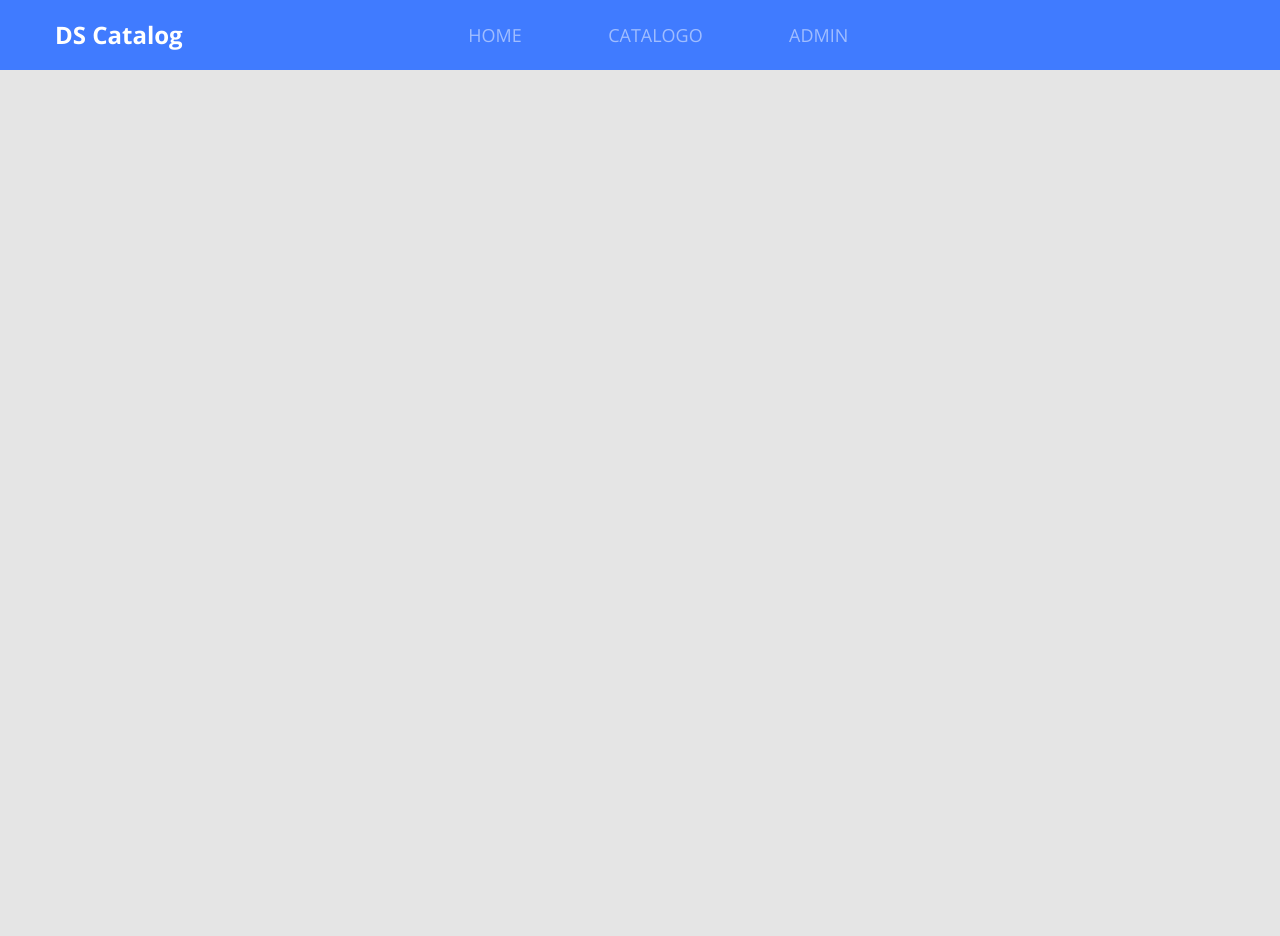
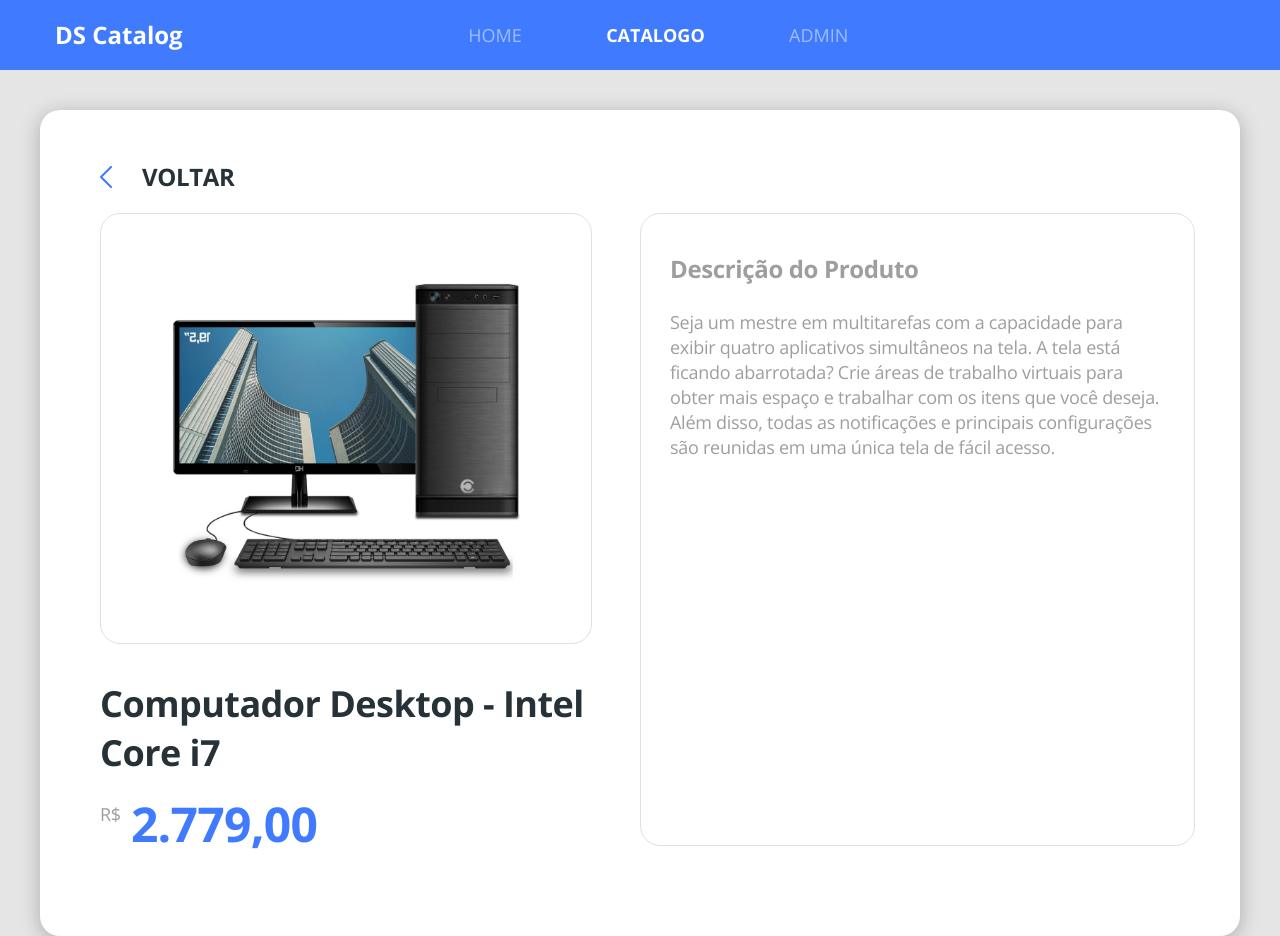
Before and after one commit to edsonalvesdev/dscatalog-bootcamp-devsuperior-2.0, a React (Create React App) app in the folder front-web/: page /products/1 in a window 1280 px wide. Before the commit the page ends 800 px from the top, so only its background shows below. Built offline with nearby package versions, Linux system fonts and the light colour scheme.

Commit message:
Add products details

```diff
--- a/front-web/src/Routes.tsx
+++ b/front-web/src/Routes.tsx
@@ -2,6 +2,7 @@
 import Navbar from './core/components/Navbar';
 import Admin from './pages/Admin';
 import Catalog from './pages/Catalog';
+import ProductDetails from './pages/Catalog/components/ProductDetails'
 import Home from './pages/Home'
 
 const Routes = () => (
@@ -11,8 +12,11 @@
             <Route path="/" exact>
                 <Home />
             </Route>
-            <Route path="/catalog">
+            <Route path="/products" exact>
                 <Catalog />
+            </Route>
+            <Route path="/products/:productId">
+                <ProductDetails />
             </Route>
             <Route path="/admin">
                 <Admin />
--- a/front-web/src/core/components/ButtonIcon/styles.scss
+++ b/front-web/src/core/components/ButtonIcon/styles.scss
@@ -12,4 +12,5 @@
     display: flex;
     align-items: center;
     justify-content: center;
+    color: #fff;
 }
--- a/front-web/src/core/components/Navbar/index.tsx
+++ b/front-web/src/core/components/Navbar/index.tsx
@@ -16,7 +16,7 @@
                     </NavLink>
                 </li>
                 <li>
-                    <NavLink to="/catalog" activeClassName="active">
+                    <NavLink to="/products" activeClassName="active">
                         CATALOGO
                     </NavLink>
                 </li>
--- /dev/null
+++ b/front-web/src/core/components/ProductPrice/index.tsx
@@ -0,0 +1,16 @@
+import './styles.scss';
+
+type Props = {
+    price: string;
+}
+
+const ProductPrice = ({ price }: Props) => (
+    <div className="product-price-container">
+        <span className="product-currency">R$</span>
+        <h3 className="product-price">
+            {price}
+        </h3>
+    </div>
+);
+
+export default ProductPrice;
--- /dev/null
+++ b/front-web/src/core/components/ProductPrice/styles.scss
@@ -0,0 +1,19 @@
+.product-price-container {
+    margin-top: 25px;
+    display: flex;
+}
+
+.product-currency {
+    font-size: 18px;
+    line-height: 25px;
+    letter-spacing: -0.015em;
+    color: #9E9E9E;
+}
+
+.product-price {
+    font-size: 32px;
+    line-height: 44px;
+    letter-spacing: -0.015em;
+    color: #407BFF;
+    margin-left: 10px;
+}
--- a/front-web/src/pages/Catalog/components/ProductCard/index.tsx
+++ b/front-web/src/pages/Catalog/components/ProductCard/index.tsx
@@ -1,4 +1,5 @@
 import { ReactComponent as Product } from '../../../../core/assets/images/product.svg';
+import ProductPrice from '../../../../core/components/ProductPrice'
 import './styles.scss';
 
 const ProductCard = () => (
@@ -8,10 +9,7 @@
             <h6 className="product-name">
                 Computador Desktop - Intel Core i7
             </h6>
-            <div className="product-price-container">
-                <span className="product-currency">R$</span>
-                <h3 className="product-price">2.799,00</h3>
-            </div>
+            <ProductPrice price="2.779,00"/>
         </div>
     </div>
 );
--- a/front-web/src/pages/Catalog/components/ProductCard/styles.scss
+++ b/front-web/src/pages/Catalog/components/ProductCard/styles.scss
@@ -14,24 +14,5 @@
     font-size: 18px;
     line-height: 25px;
     letter-spacing: -0.015em;
+    color: #263238;
 }
-
-.product-price-container {
-    margin-top: 25px;
-    display: flex;
-}
-
-.product-currency {
-    font-size: 18px;
-    line-height: 25px;
-    letter-spacing: -0.015em;
-    color: #9E9E9E;
-}
-
-.product-price {
-    font-size: 32px;
-    line-height: 44px;
-    letter-spacing: -0.015em;
-    color: #407BFF;
-    margin-left: 10px;
-}
--- /dev/null
+++ b/front-web/src/pages/Catalog/components/ProductDetails/index.tsx
@@ -0,0 +1,50 @@
+import { useParams } from 'react-router';
+import { Link } from 'react-router-dom';
+import { ReactComponent as ArrowIcon } from '../../../../core/assets/images/arrow.svg'
+import { ReactComponent as ProductImage } from '../../../../core/assets/images/product.svg'
+import ProductPrice from '../../../../core/components/ProductPrice';
+import './styles.scss';
+
+type ParamsType = {
+    productId: string;
+}
+
+const ProductDetails = () => {
+    const { productId } = useParams<ParamsType>();
+
+	return(
+        <div className="product-details-container">
+            <div className="product-details card-base border-radius-20">
+                <Link to="/products" className="product-details-goback">
+                    <ArrowIcon className="icon-goback"/>
+                    <h1 className="text-goback">voltar</h1>
+                </Link>
+                <div className="row">
+                    <div className="col-6 pr-5">
+                        <div className="product-details-card text-center">
+                            <ProductImage className="product-details-image"/>
+                        </div>
+                        <h1 className="product-details-name">
+                            Computador Desktop - Intel Core i7
+                        </h1>
+                        <ProductPrice price="2.779,00"/>
+                    </div>
+                    <div className="col-6 product-details-card">
+                        <h1 className="product-description-title">
+                            Descrição do Produto
+                        </h1>
+                        <p className="product-description-text">
+                            Seja um mestre em multitarefas com a capacidade para exibir quatro aplicativos
+                            simultâneos na tela. A tela está ficando abarrotada? Crie áreas de trabalho
+                            virtuais para obter mais espaço e trabalhar com os itens que você deseja.
+                            Além disso, todas as notificações e principais configurações são reunidas em uma
+                            única tela de fácil acesso.
+                        </p>
+                    </div>
+                </div>
+            </div>
+        </div>
+	);
+}
+
+export default ProductDetails;
--- /dev/null
+++ b/front-web/src/pages/Catalog/components/ProductDetails/styles.scss
@@ -0,0 +1,67 @@
+.product-details-container {
+    margin-top: 40px;
+    padding-left: 40px;
+    padding-right: 40px;
+}
+
+.product-details {
+    padding: 50px 60px 90px 60px;
+}
+
+.product-details-goback {
+    display: flex;
+    align-items: center;
+    margin-bottom: 20px;
+}
+
+.icon-goback {
+    color: #407BFF;
+    transform: rotate(-180deg);
+    margin-right: 30px;
+}
+
+.text-goback {
+    font-size: 24px;
+    line-height: 33px;
+    letter-spacing: -0.015em;
+    color: #263238;
+    text-transform: uppercase;
+}
+
+.product-details-card {
+    border: 1px solid #E1E1E1;
+    border-radius: 20px;
+    padding: 38px 29px;
+}
+
+.product-details-image {
+    width: 353px;
+    height: 353px;
+}
+
+.product-description-title {
+    font-size: 24px;
+    line-height: 33px;
+    letter-spacing: -0.015em;
+    color: #9E9E9E;
+    margin-bottom: 25px;
+}
+
+.product-description-text {
+    font-size: 18px;
+    line-height: 25px;
+    letter-spacing: -0.015em;
+    color: #9E9E9E;
+}
+
+.product-details-name {
+    font-size: 36px;
+    line-height: 49px;
+    letter-spacing: -0.015em;
+    color: #263238;
+    margin-top: 35px;
+}
+
+.product-details .product-price {
+    font-size: 48px;
+}
--- a/front-web/src/pages/Catalog/index.tsx
+++ b/front-web/src/pages/Catalog/index.tsx
@@ -1,3 +1,4 @@
+import { Link } from 'react-router-dom';
 import ProductCard from './components/ProductCard';
 import './styles.scss';
 
@@ -7,16 +8,15 @@
             Catálogo de produtos
         </h1>
         <div className="catalog-products">
-            <ProductCard />
-            <ProductCard />
-            <ProductCard />
-            <ProductCard />
-            <ProductCard />
-            <ProductCard />
-            <ProductCard />
-            <ProductCard />
-            <ProductCard />
-            <ProductCard />
+            <Link to="/products/1"><ProductCard /></Link>
+            <Link to="/products/2"><ProductCard /></Link>
+            <Link to="/products/3"><ProductCard /></Link>
+            <Link to="/products/4"><ProductCard /></Link>
+            <Link to="/products/5"><ProductCard /></Link>
+            <Link to="/products/6"><ProductCard /></Link>
+            <Link to="/products/7"><ProductCard /></Link>
+            <Link to="/products/8"><ProductCard /></Link>
+            <Link to="/products/9"><ProductCard /></Link>
         </div>
     </div>
 );
--- a/front-web/src/pages/Home/index.tsx
+++ b/front-web/src/pages/Home/index.tsx
@@ -13,7 +13,7 @@
                 <p className="text-subtitle">
                     Ajudaremos você a encontrar os melhores <br/>produtos disponíveis no mercado.
                 </p>
-                <Link to="/catalog">
+                <Link to="/products">
                     <ButtonIcon text="inicie agora a sua busca"/>
                 </Link>
             </div>
```
Also changed, not shown: front-web/src/core/assets/images/arrow.svg.
